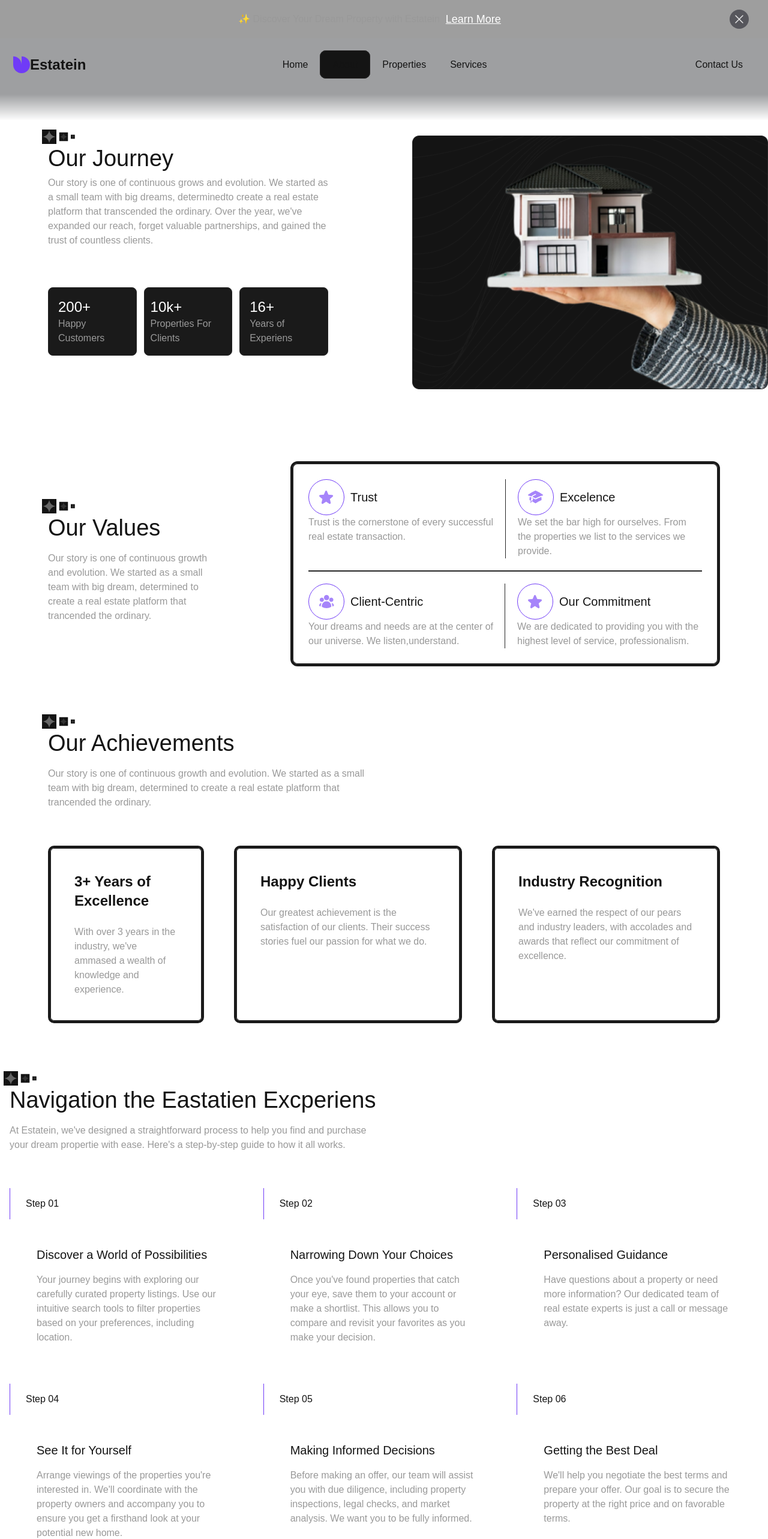
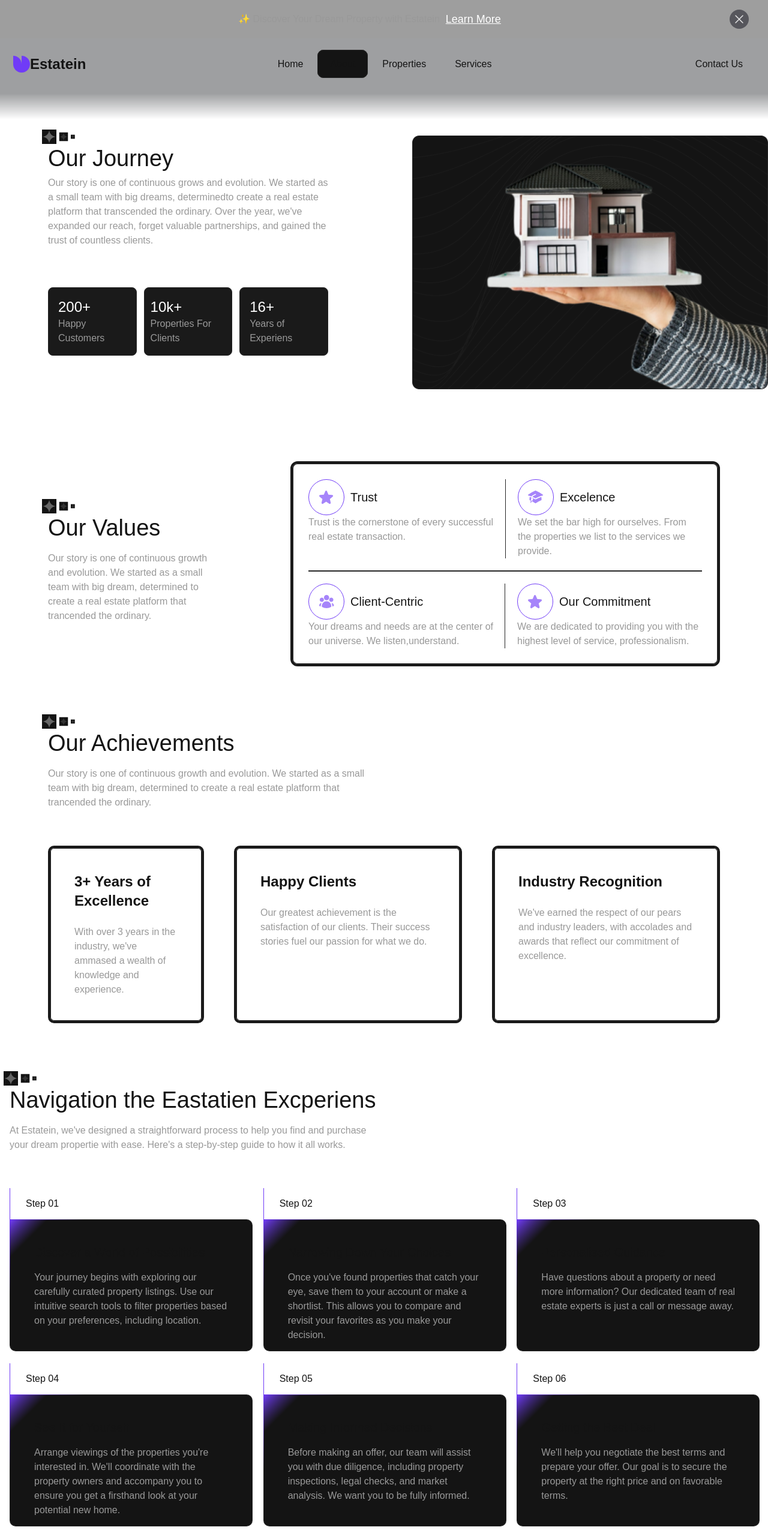
Before and after one commit to anna-elay/estate-next, a Next.js app: page /about in a window 1280 px wide. Shown: the top 2566 px of the page at 60% size. Built offline with nearby package versions, Linux system fonts and the light colour scheme; grey boxes are pictures that could not be loaded.

Commit message:
g-border

```diff
--- a/src/app/contact/components/Locations.tsx
+++ b/src/app/contact/components/Locations.tsx
@@ -15,13 +15,13 @@ const Locations = () => {
         </p>
       </div>
       <div className="bg-gray-10 p-2.5 inline-flex justify-between gap-2.5 rounded-xl ">
-        <button className="btn-gray active hover:bg-gray-09! min-w-30 lg:min-w-40! min-h-12.5 lg:min-h-16 rounded-[10px]!">
+        <button className="btn-gray active hover:bg-gray-09! min-w-25 lg:min-w-40! min-h-12.5 lg:min-h-16 rounded-[10px]!">
           All
         </button>
-        <button className="btn-gray hover:bg-gray-09! min-w-30 lg:min-w-40! min-h-12.5 lg:min-h-16 rounded-[10px]!">
+        <button className="btn-gray hover:bg-gray-09! min-w-25 lg:min-w-40! min-h-12.5 lg:min-h-16 rounded-[10px]!">
           Regional
         </button>
-        <button className="btn-gray hover:bg-gray-09! min-w-30 lg:min-w-40! min-h-12.5 lg:min-h-16 rounded-[10px]!">
+        <button className="btn-gray hover:bg-gray-09! min-w-25 lg:min-w-40! min-h-12.5 lg:min-h-16 rounded-[10px]!">
           Internetional
         </button>
       </div>
--- a/src/app/globals.css
+++ b/src/app/globals.css
@@ -28,7 +28,7 @@
   --color-white-97: rgba(247, 247, 248, 1);
   --color-white-99: rgba(252, 252, 253, 1);
   --color-button-xmark: var(--gray-15);
-   --color-gray-08: rgba(20, 20, 20, 1);
+  --color-gray-08: rgba(20, 20, 20, 1);
   --color-gray-09: rgba(20, 20, 20, 1);
   --color-gray-10: rgba(26, 26, 26, 1);
   --color-gray-15: rgba(38, 38, 38, 1);
@@ -68,10 +68,10 @@ p {
 }
 
 .btn-purple {
- background-color: var(--color-purple-60);
- border-radius: 10px;
- color: var(--absolute-white);
- cursor: pointer;
+  background-color: var(--color-purple-60);
+  border-radius: 10px;
+  color: var(--absolute-white);
+  cursor: pointer;
 }
 
 .btn-gray {
@@ -83,7 +83,7 @@ p {
 }
 .sub-bg-color {
   background-color: var(--color-gray-10);
-  border:1px solid var(--color-gray-15);
+  border: 1px solid var(--color-gray-15);
   color: var(--color-absolute-white);
   border-radius: 8px;
   line-height: 150%;
@@ -95,16 +95,26 @@ p {
 
 .inner-border-1 {
   box-shadow: inset 0 0 0 1px var(--color-gray-15);
-
 }
 .inner-border-1-none {
   box-shadow: none;
 }
-.g-border {
+
+/* .g-border {
   border: 5px solid transparent;
   border-radius: 0 10px 10px 10px;
   background: linear-gradient(135deg, rgb(50, 24, 50) 0%, #000 40%)
    linear-gradient(135deg, rgb(108, 45, 125) 0%, #444 40%) border-box;
+} */
+.g-border {
+  width: 405px;
+  height: 220px;
+  /* padding: 10px; */
+  background:
+    linear-gradient(135deg, rgba(112, 59, 247, 0.5) 0%, rgb(20, 20, 20) 10%) padding-box,
+    linear-gradient(135deg, rgb(112, 59, 247) 0%, rgb(38, 38, 38) 20%) border-box;
+  border: 1px solid transparent;
+  border-radius:0 10px 10px 10px;
 }
 .liquid-glass {
   @apply fixed inset-0 z-30;
@@ -112,12 +122,18 @@ p {
 }
 
 .liquid-glass::before {
-  content: '';
+  content: "";
   position: absolute;
   inset: 0;
   height: 200%;
   backdrop-filter: blur(10px) saturate(180%);
-  mask-image: linear-gradient(to bottom, black 0%, black 50%, transparent 50%, transparent 100%);
+  mask-image: linear-gradient(
+    to bottom,
+    black 0%,
+    black 50%,
+    transparent 50%,
+    transparent 100%
+  );
   background: rgba(29, 27, 26, 0.3);
   /* background: var(--color-gray-10); */
   pointer-events: none;
@@ -128,8 +144,6 @@ p {
   z-index: 10;
 }
 
-
-
 .header-content {
   position: relative;
   z-index: 40;
@@ -137,7 +151,7 @@ p {
 
 /* Слой жидкого стекла */
 .header-content::before {
-  content: '';
+  content: "";
   position: absolute;
   top: -5px;
   left: 0;
--- a/src/app/properties/components/SecondSection.tsx
+++ b/src/app/properties/components/SecondSection.tsx
@@ -73,7 +73,6 @@ const SecondSection = ({ properties }: GalleryProp) => {
             ))}
           </div>
         </div>
-
         <div className="flex justify-between">
           <div className="flex gap-0.5">
             <div>{currentPage + 1}</div>
--- a/src/app/properties/details/components/Valuation.tsx
+++ b/src/app/properties/details/components/Valuation.tsx
@@ -23,7 +23,6 @@ const images = [
 
 const Valuation = () => {
   const [startIndex, setStartIndex] = useState(0);
-
   const nextSlide = () => {
     setStartIndex((prev) => (prev + 1) % images.length);
   };
@@ -63,7 +62,6 @@ const Valuation = () => {
           <span className="text-xl md:text-2xl">$1,250,000</span>
         </div>
       </div>
-
       <div className="bg-gray-10 border border-gray-15 rounded-xl p-4 md:p-10 relative pb-25">
         <div className="hidden md:block">
           {/* 9 маленьких картинок сверху */}
--- a/src/components/layout/Header.tsx
+++ b/src/components/layout/Header.tsx
@@ -1,7 +1,7 @@
 "use client";
 import Link from "next/link";
 import Image from "next/image";
-import { Bars3BottomRightIcon, XMarkIcon  } from "@heroicons/react/24/solid";
+import { Bars3BottomRightIcon, XMarkIcon } from "@heroicons/react/24/solid";
 import { usePathname } from "next/navigation";
 import { useState } from "react";
 
@@ -28,7 +28,7 @@ const Header = ({ isBannerVisible }: HeaderProps) => {
     if (isActive) {
       return "btn-dark p-[14px_20px] ";
     }
-    return "p-[14px_20px] rounded-[10px] hover:bg-gray-08/20 transition-colors";
+    return "p-[14px_20px] rounded-[10px] hover:bg-gray-15/50 transition-colors m-1";
   };
   return (
     <header
@@ -65,7 +65,7 @@ const Header = ({ isBannerVisible }: HeaderProps) => {
           <div className="hidden lg:flex items-center">
             <Link
               href="/contact"
-              className={`${pathname === "/contact" ? "bg-purple-60  transition-colors p-[14px_20px] rounded-[10px]" : "hover:bg-gray-08/20 transition-colors p-[14px_20px] rounded-[10px]"}`}
+              className={`${pathname === "/contact" ? "bg-purple-60  transition-colors p-[13px_20px] rounded-[10px]" : "hover:bg-gray-15/50 transition-colors p-[13px_20px] rounded-[10px]"}`}
             >
               Contact Us
             </Link>
@@ -80,10 +80,11 @@ const Header = ({ isBannerVisible }: HeaderProps) => {
               <Bars3BottomRightIcon className="h-6 w-6" />
             )}
           </button>
+          {/* мобильная версия  */}
           <div
             className={`
-          absolute top-full left-0 w-60 h-65 bg-gray-15 shadow-lg
-          transform transition-all duration-300 ease-in-out z-50
+          absolute top-full left-0 w-full h-67 bg-gray-15 shadow-lg
+          transform transition-all duration-300 ease-in-out z-50 rounded-lg
           ${isOpen ? "translate-x-0 opacity-100" : "-translate-x-full opacity-0"}
         `}
           >
@@ -93,10 +94,10 @@ const Header = ({ isBannerVisible }: HeaderProps) => {
                   <Link
                     href={item.href}
                     onClick={() => setIsOpen(!isOpen)}
-                    className={`flex items-stretch px-4 py-3  hover:bg-gray-20/20 transition-colors  ${
+                    className={`flex items-stretch px-4 py-3  hover:bg-gray-20/50 transition-colors  ${
                       isActiveLink(item.href)
                         ? "bg-gray-08 border-y border-gray-20"
-                        : "hover:bg-gray-30/20"
+                        : "hover:bg-gray-30/50 cursor-pointer"
                     }`}
                   >
                     {item.name}
@@ -109,8 +110,8 @@ const Header = ({ isBannerVisible }: HeaderProps) => {
               onClick={() => setIsOpen(!isOpen)}
               className={` ${
                 pathname === "/contact"
-                  ? "bg-purple-60 py-3.5 w-full! p-4 mt-4"
-                  : "hover:bg-purple-60/20 py-3.5 w-full p-4 "
+                  ? "bg-purple-60 py-3.5 flex items-stretch p-4 "
+                  : "focus:bg-purple-60/50 transition-colors py-3.5 w-full p-4 cursor-pointer mt-4"
               }`}
             >
               Contact Us
--- a/src/components/sections/Hero.tsx
+++ b/src/components/sections/Hero.tsx
@@ -6,7 +6,7 @@ const Hero = () => {
   return (
     <div>
       <section id="hero" className="scroll-mt-38">
-        <div className="2xl:container 2xlg:mx-auto flex flex-col-reverse sm:flex-row">
+        <div className="xl:container xl:mx-auto flex flex-col-reverse sm:flex-row">
           <div className="relative bg-neutral-950 p-4 pt-10  md:p-8 xl:p-16 xs:w-1/2 sm:w-1/2">
             <div>
               <div>
@@ -24,10 +24,10 @@ const Hero = () => {
               </div>
               <div className="xl:py-15 flex flex-col sm:flex-row gap-5 pt-3.5 md:pt-6  ">
                 <button className="btn-dark  py-3.5 sm:p-[14px_20px]   grow md:grow-0 ">
-                  <Link href={'/about/#work'}>Learn More</Link>
+                  <Link href={"/about/#work"}>Learn More</Link>
                 </button>
                 <button className="btn-purple py-3.5 sm:p-[14px_20px] grow md:grow-0">
-                  <Link href={'/properties'}>Browse Properties</Link>
+                  <Link href={"/properties"}>Browse Properties</Link>
                 </button>
               </div>
             </div>
@@ -41,7 +41,7 @@ const Hero = () => {
             />
           </div>
         </div>
-        <div className=" p-2.5  bg-absolute-black border-4 border-gray-10 inner-border-1">
+        <div className="xl:container xl:mx-auto p-2.5  bg-absolute-black border-4 border-gray-10 inner-border-1">
           <div className="grid grid-cols-2 lg:grid-cols-4 gap-2.5 bg-absolute-black">
             <Link href="/#detail">
               <div className="relative ">
```
